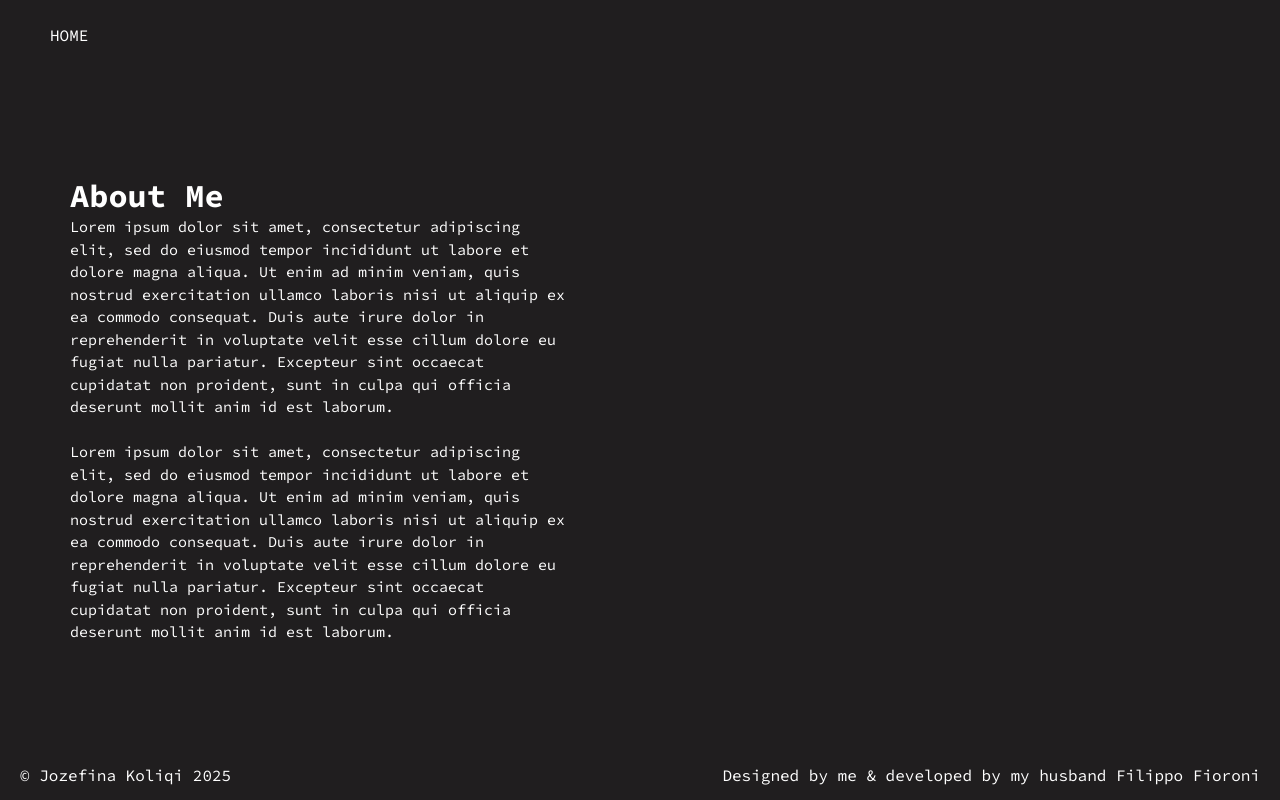
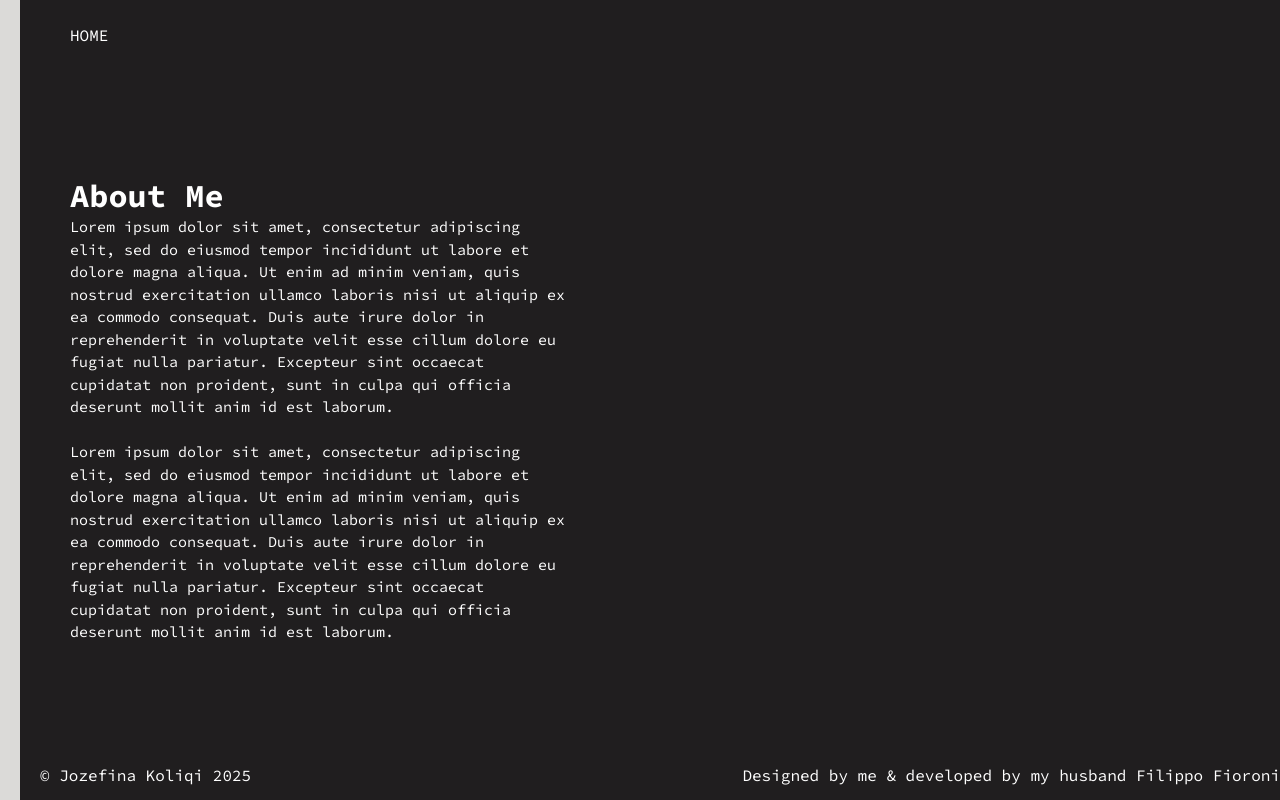
Before and after one commit to fioronifilippo/jk-portfolio, a React (Vite) app: page /about-me in a window 1280 px wide. Shown: the top 800 px of the page. Built offline with nearby package versions, Linux system fonts and the light colour scheme.

Commit message:
Descrizione delle modifiche (es: aggiunto dark mode about)

```diff
--- a/src/index.css
+++ b/src/index.css
@@ -19,6 +19,8 @@ body {
   padding: 0;
   width: 100%;
   overflow-x: hidden;
+  padding-left: 20px !important;
+  padding-right: 20px !important;
 }
 
 #aboutMeB {
@@ -96,8 +98,6 @@ img {
   align-items: center;
   justify-content: center;
   height: 100%;
-  padding-left: 20px !important;
-  padding-right: 20px !important;
 }
 
 .progettiContenitore {
```
